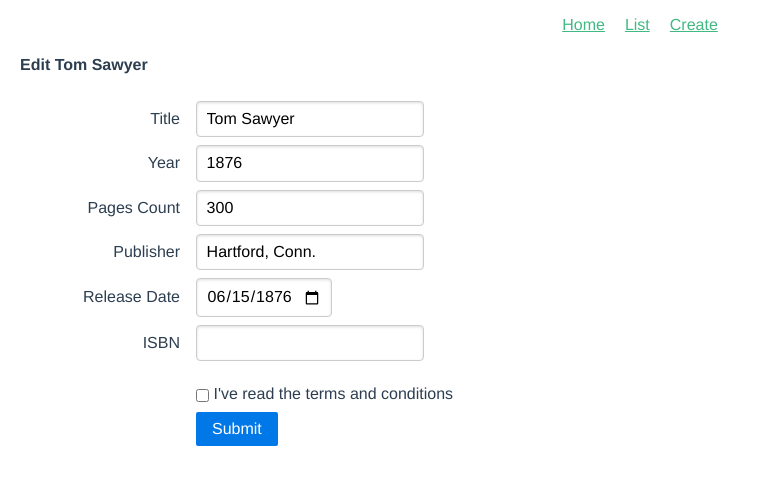
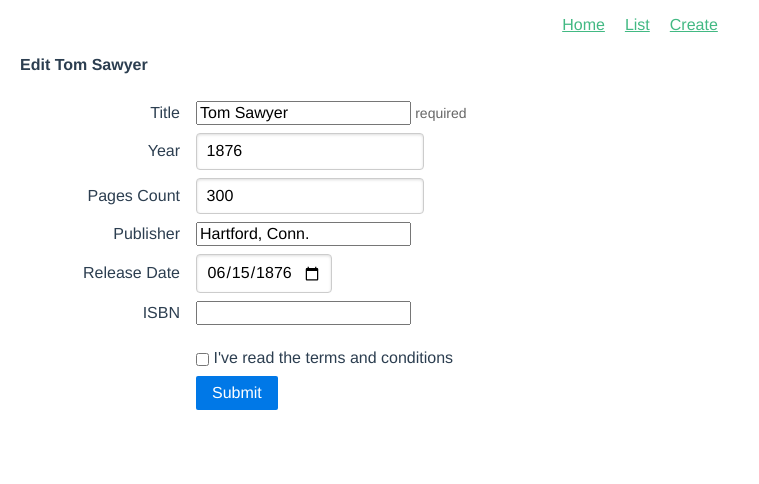
Before and after one commit to plugn/bxt, a Vue app: page /edit/1 in a window 1280 px wide. Shown: the top 484 px of the page, without its empty margins (0-759 px from the left). Built offline with nearby package versions, Linux system fonts and the light colour scheme.

Commit message:
validation

```diff
--- a/src/components/Editor.vue
+++ b/src/components/Editor.vue
@@ -4,41 +4,35 @@
 	<form class="pure-form pure-form-aligned"><fieldset>
 		<PureInput label="Title"
 			:value="bookModel.title"
-			:required="bookModel.required"
-			:validate="bookModel.validate">
-		</PureInput>
+			:scheme="schemeByName.title"
+		></PureInput>
 
 		<PureInput label="Year"
 			:value="bookModel.pubYear"
-			:required="bookModel.required"
-			:validate="bookModel.validate">
-		</PureInput>
+			:scheme="schemeByName.pubYear"
+		></PureInput>
 
 		<PureInput label="Pages Count"
 			:value="bookModel.pagesCount"
-			:required="bookModel.required"
-			:validate="bookModel.validate">
-		</PureInput>
+			:scheme="schemeByName.pagesCount"
+		></PureInput>
 
 		<PureInput label="Publisher"
 			:value="bookModel.publisher"
-			:required="bookModel.required"
-			:validate="bookModel.validate">
-		</PureInput>
+			:scheme="schemeByName.publisher"
+		></PureInput>
 
 		<PureDateInput label="Release Date"
 			:value="bookModel.releaseDate"
+			:scheme="schemeByName.releaseDate"
 			:min="dateInputParams.min"
 			:max="dateInputParams.max"
-			:required="bookModel.required"
-			:validate="bookModel.validate">
-		</PureDateInput>
+		></PureDateInput>
 
 		<PureInput label="ISBN"
 			:value="bookModel.ISBN"
-			:required="bookModel.required"
-			:validate="bookModel.validate">
-		</PureInput>
+			:scheme="schemeByName.ISBN"
+		></PureInput>
 
 		<div class="pure-controls">
 			<label for="cb" class="pure-checkbox">
@@ -57,6 +51,11 @@ import PureInput from './form/PureInput';
 import PureDateInput from './form/PureDateInput';
 import { BookScheme, dateInputParams } from "@/util/scheme";
 
+const schemeByName = BookScheme.reduce((acc, v) => {
+		acc[v.name] = v;
+		return acc
+	}, {});
+
 export default {
 	name: 'Editor',
 	components: {
@@ -65,7 +64,8 @@ export default {
 	},
 	data() {
 		return {
-			dateInputParams
+			dateInputParams,
+			schemeByName
 		}
 	},
 	computed: {
@@ -76,11 +76,8 @@ export default {
 			return Number(this.$route.params.id);
 		},
 		bookModel() {
-			console.log(' * getter this.bookId: ', this.bookId);
 			return this.bookId && this.getBook(this.bookId) || {};
 		}
-
-
 	}
 
 
--- a/src/components/form/PureDateInput.vue
+++ b/src/components/form/PureDateInput.vue
@@ -7,8 +7,9 @@
 			:max="max"
 			v-model="userValue"
 			@input="onInput($event.target.value)"
+			:class="{'need-correction' :needCorrection}"
 		>
-		<span v-if="required" class="pure-form-message-inline">required</span>
+		<span v-if="scheme.required" class="pure-form-message-inline">required</span>
 	</div>
 </template>
 
--- a/src/components/form/PureInput.vue
+++ b/src/components/form/PureInput.vue
@@ -3,22 +3,27 @@
 		<label :for="inputId">{{ label }}</label>
 		<input :id="inputId"
 			:placeholder="placeholder"
-			type="text"
+			:type="scheme.type === Number ? 'number' : ''"
 			v-model="userValue"
 			@input="onInput($event.target.value)"
+			:class="{'need-correction' :needCorrection}"
 		>
-		<span v-if="required" class="pure-form-message-inline">required</span>
+		<span v-if="scheme.required" class="pure-form-message-inline">required</span>
 	</div>
 </template>
 
 <script>
 import _uniqueId from 'lodash/uniqueId';
+import _get from 'lodash/get';
 const idPrefix = 'pureInput';
 
 export default {
 	name: "PureDateInput",
 	data() {
 		return {
+			isValid: true,
+			isTouched: false,
+			innerValue: '',
 			inputId: _uniqueId(idPrefix)
 		}
 	},
@@ -31,28 +36,32 @@ export default {
 			type: String,
 			default: ''
 		},
-		required: {
-			type: Boolean,
-			default: false
+		scheme: {
+			type: Object,
+			default: () => {}
 		},
 		value: {
 			type: [String, Number]
-		},
-		validate: {
-			type: Function
 		}
 	},
 	computed: {
 		userValue: {
-			get() { return this.value },
-			set(newValue) {
-				//this.userValue = newValue;
-			}
+			get() { return this.innerValue || this.value },
+			set(newValue) { this.innerValue = newValue;}
+		},
+		needCorrection() {
+			return this.isTouched && !this.isValid
 		}
 	},
 	methods: {
 		onInput(value) {
-			console.log(' * onInput : ', value);
+			this.isTouched = true;
+			const validate = _get(this, 'scheme.validate');
+			const type = _get(this, 'scheme.type');
+
+			if (typeof validate === 'function') {
+				this.isValid = validate(type(value));
+			}
 
 		}
 	}
@@ -63,4 +72,7 @@ export default {
 label {
 	cursor: pointer;
 }
+.need-correction {
+	color: crimson;
+}
 </style>
--- a/src/util/scheme.js
+++ b/src/util/scheme.js
@@ -25,6 +25,7 @@ export const BookScheme = [
 	{
 		name: 'title',
 		required: true,
+		type: String,
 		validate(val) {
 			return 'string' === typeof val &&
 				val.length > 0 &&
@@ -33,6 +34,7 @@ export const BookScheme = [
 	},
 	{
 		name: 'authors',
+		type: Array,
 		required: true,
 		validate(val) {
 			if (!Array.isArray(val) || !val.length) return false;
@@ -46,6 +48,7 @@ export const BookScheme = [
 	},
 	{
 		name: 'pagesCount',
+		type: Number,
 		required: false,
 		validate(val) {
 			return 'number' === typeof val && val > 0 && val <= 10000;
@@ -53,6 +56,7 @@ export const BookScheme = [
 	},
 	{
 		name: 'publisher',
+		type: String,
 		required: false,
 		validate(val) {
 			return (typeof val === 'string') && val.length && val.length <= 30
@@ -60,6 +64,7 @@ export const BookScheme = [
 	},
 	{
 		name: 'pubYear',
+		type: Number,
 		required: false,
 		validate(val) {
 			return (typeof val === 'number') && val >= 1800 && val < Number(NOW.getFullYear());
@@ -67,13 +72,15 @@ export const BookScheme = [
 	},
 	{
 		name: 'releaseDate',
+		type: String,
 		required: false,
 		validate(val) {
-			return (typeof val === 'number') && (val >= Number(MIN_RELEASE_DATE));
+			return (new Date(val) >= MIN_RELEASE_DATE);
 		}
 	},
 	{
 		name: 'ISBN',
+		type: String,
 		required: false,
 		validate(val) {
 			return ISBN.validate(val);
@@ -81,6 +88,7 @@ export const BookScheme = [
 	},
 	{
 		name: 'image',
+		type: String,
 		required: false,
 		validate(val) {
 			return typeof val === 'string';
```
